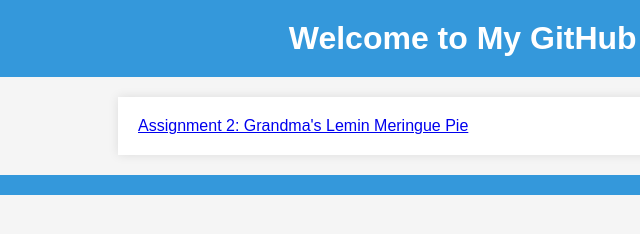
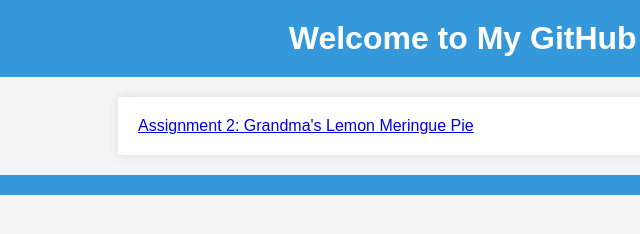
Before and after one commit to UnicornChorizo/UnicornChorizo.github.io, a plain HTML site: page index.html in a window 1280 px wide. Shown: the full height of the page, 102-742 px from the left. Drawn offline with Linux system fonts and the light colour scheme.

Commit message:
Update index.html

```diff
--- a/index.html
+++ b/index.html
@@ -12,7 +12,7 @@
 </header>
 
 <section id="main-content">
-    <a href="/csc300x-hw2">Assignment 2: Grandma's Lemin Meringue Pie</a>
+    <a href="/csc300x-hw2">Assignment 2: Grandma's Lemon Meringue Pie</a>
 
 </section>
 
```
